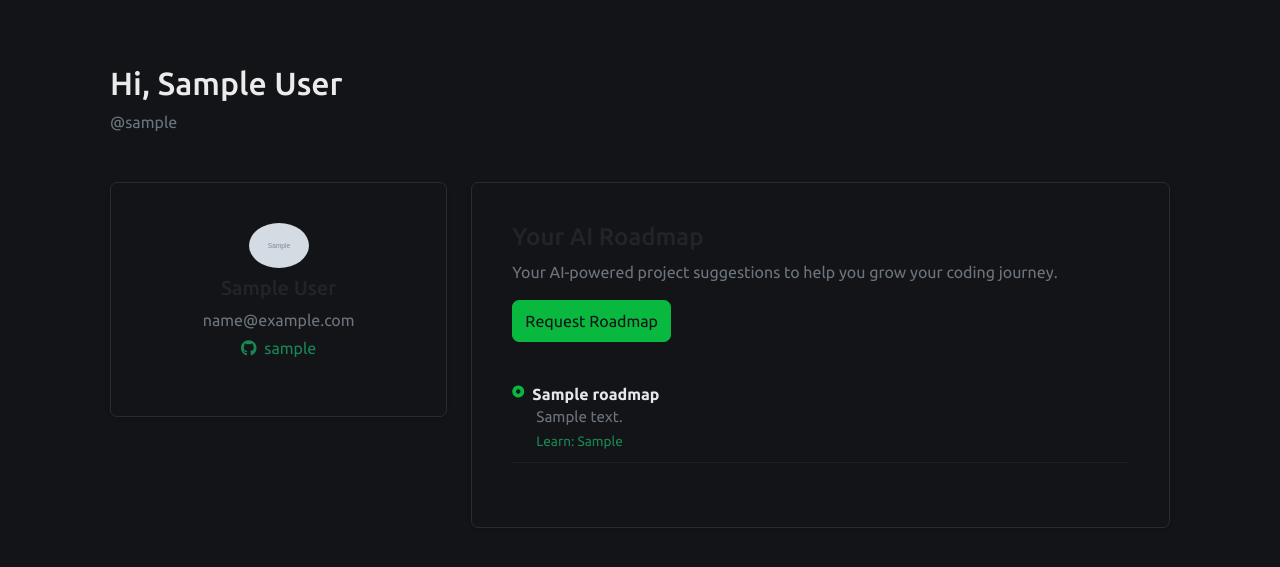
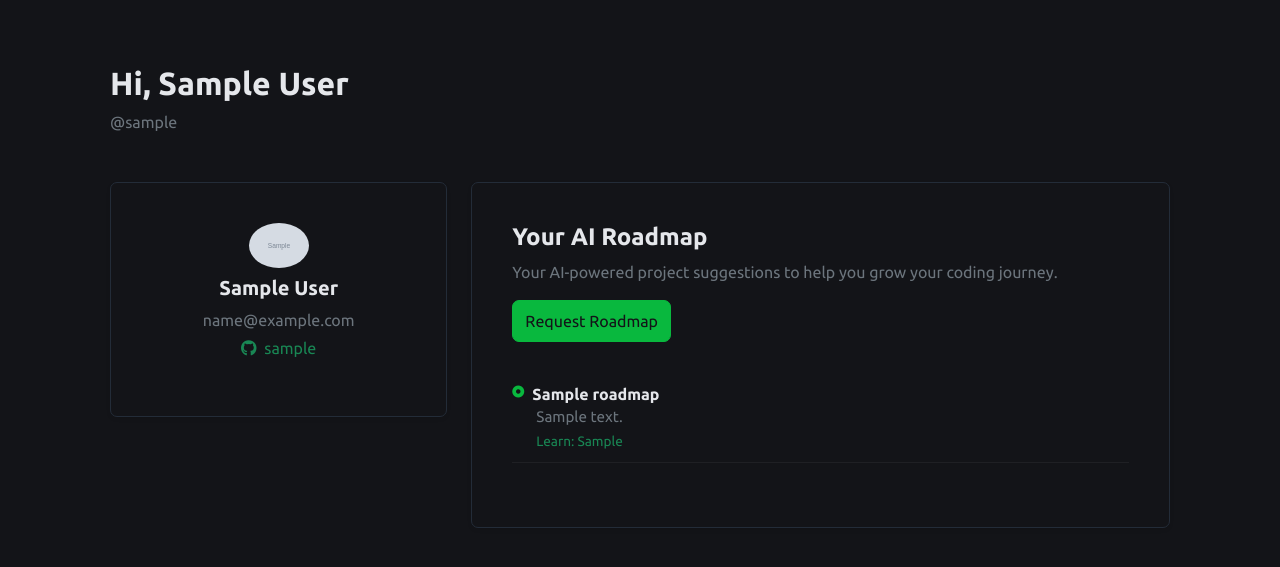
Before and after one commit to katGhost/dev-leaderboard, a Flask app: page /dashboard in a window 1280 px wide. Shown: the part 63-630 px from the top of the page. Run offline with Flask 3, Linux system fonts and the light colour scheme; the visitor is signed in with stand-in values (Sample User, id 1); tables that the repository leaves empty hold one stand-in row (values such as "Sample post"); grey boxes marked "Sample" are stand-in pictures; parts of the project's set-up code (start-up, migrations or seed data) failed here and were passed over.

Commit message:
clean up UI

```diff
--- a/app/static/index.css
+++ b/app/static/index.css
@@ -222,6 +222,13 @@ a {
   font-size: 12px;
 } */
 
+.roadmap-title,
+.username {
+    font-weight: 600;
+    color: #e5e7eb;
+}
+
+
 .project-title {
   font-size: 1rem;
   font-weight: 600;
```
